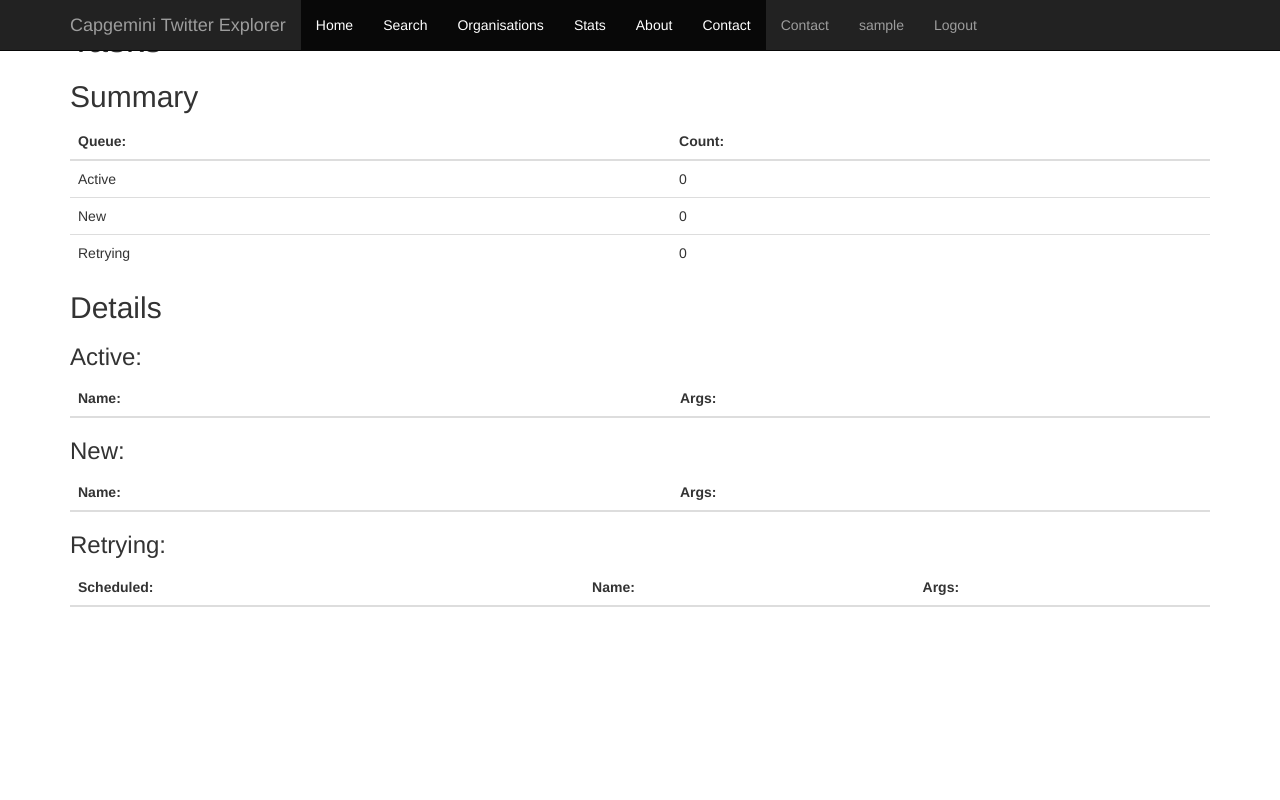
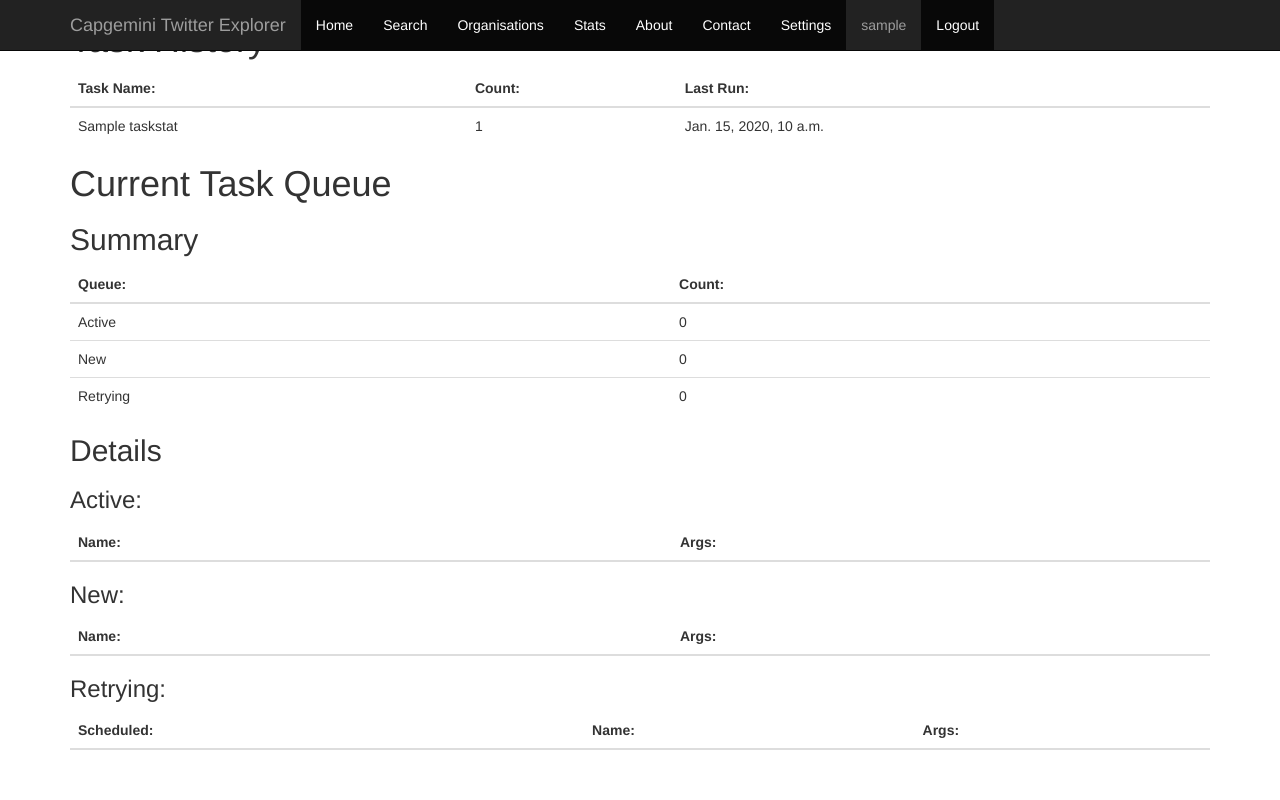
Before and after one commit to lbrown3142/twitter, a Django app: page /search/stats in a window 1280 px wide. Run offline with Django 3.2, Linux system fonts and the light colour scheme; a user stored in the database is signed in; tables that the repository leaves empty hold one stand-in row (values such as "Sample post"); data that the repository does not hold is empty; parts of the project's set-up code (start-up, migrations or seed data) failed here and were passed over; some libraries are stand-ins or nearby versions.

Commit message:
Added TaskStats table for recording task history data

```diff
--- a/follower_descriptions/admin.py
+++ b/follower_descriptions/admin.py
@@ -5,3 +5,4 @@ admin.site.register(models.University)
 admin.site.register(models.Graduate)
 admin.site.register(models.Comment)
 admin.site.register(models.Feedback)
+admin.site.register(models.TaskStats)
--- a/follower_descriptions/models.py
+++ b/follower_descriptions/models.py
@@ -39,17 +39,13 @@ class Feedback(models.Model):
     user = models.ForeignKey(User)
     description = models.CharField(max_length=4096, default='')
 
-
     def __str__(self):
         return self.description
 
-
-
-
-# Defunct - remove at some point
-class UniFollowers(models.Model):
-    university = models.ForeignKey(University)
-    graduate = models.ForeignKey(Graduate)
+class TaskStats(models.Model):
+    task_name = models.CharField(primary_key=True, max_length=64)
+    last_run = models.DateTimeField(blank=True, null=True)
+    count = models.BigIntegerField(default = 0)
 
     def __str__(self):
-        return self.university.uni_handle
+        return self.task_name
--- a/follower_descriptions/tasks.py
+++ b/follower_descriptions/tasks.py
@@ -1,7 +1,6 @@
 from __future__ import absolute_import
 import sys
 from datetime import datetime, timedelta
-
 from celery.schedules import crontab
 from celery.task import periodic_task
 
@@ -51,10 +50,13 @@ def task_periodic_refresh_all_follower_ids(self):
     for uni in universities:
         task_get_follower_ids.delay(uni.uni_handle)
 
+    update_task_stats('task_periodic_refresh_all_follower_ids')
 
 @app.task(bind=True)
 def task_get_follower_ids(self, uni_handle, cursor=-1):
     log('task_get_follower_ids ' + uni_handle + "...")
+    update_task_stats('task_get_follower_ids')
+
     try:
         try:
             university = models.University.objects.get(uni_handle=uni_handle)
@@ -103,6 +105,8 @@ def task_get_follower_ids(self, uni_handle, cursor=-1):
 
 @app.task(bind=True)
 def task_get_followers_data(self, id_list, uni_handle):
+    update_task_stats('task_get_followers_data')
+
     try:
         university = models.University.objects.get(uni_handle=uni_handle)
 
@@ -141,7 +145,7 @@ def task_get_followers_data(self, id_list, uni_handle):
 
 @app.task(bind=True)
 def task_upload_to_kibana(self, data):
-
+    update_task_stats('task_upload_to_kibana')
     retry = 2
     while retry > 0:
 
@@ -203,10 +207,22 @@ def hourly_updates():
 def daily_updates():
     log('TASK: daily_updates')
 
+
     # Refresh university followers
     task_periodic_refresh_all_follower_ids.delay()
+
 
 
 @periodic_task(run_every=(crontab(minute=0, hour=0, day_of_week='sunday')))
 def weekly_updates():
     log('TASK: weekly_updates')
+
+def update_task_stats(task_name):
+    try:
+        task = models.TaskStats.objects.get(task_name=task_name)
+    except models.TaskStats.DoesNotExist:
+        task = models.TaskStats(task_name=task_name)
+
+    task.count = task.count + 1
+    task.last_run = timezone.now()
+    task.save()
--- a/follower_descriptions/templates/follower_descriptions/stats.html
+++ b/follower_descriptions/templates/follower_descriptions/stats.html
@@ -2,7 +2,27 @@
 
 {% block content %}
 
-<h1>Tasks</h1>
+<h1>Task History</h1>
+<table class="table">
+    <thead>
+    <tr>
+        <th>Task Name:</th>
+        <th>Count:</th>
+        <th>Last Run:</th>
+    </tr>
+    </thead>
+    <tbody>
+    {% for task in task_stats %}
+        <tr>
+            <td>{{ task.task_name }}</td>
+            <td>{{ task.count }}</td>
+            <td>{{ task.last_run }}</td>
+        </tr>
+    {% endfor %}
+    </tbody>
+</table>
+
+<h1>Current Task Queue</h1>
 <h2>Summary</h2>
 
 <table class="table">
--- a/follower_descriptions/views.py
+++ b/follower_descriptions/views.py
@@ -120,6 +120,9 @@ def search_followers(request):
 
 def CeleryStats(request):
 
+    # Get TaskStats
+    task_stats = models.TaskStats.objects.all()
+
     i = inspect()
     active = i.active()
     scheduled = i.scheduled()
@@ -143,7 +146,8 @@ def CeleryStats(request):
         for queue in reserved:
             reserved_queues += reserved[queue]
 
-    context = { 'active_count':len(active_queues),
+    context = { 'task_stats': task_stats,
+                'active_count':len(active_queues),
                 'scheduled_count':len(scheduled_queues),
                 'reserved_count':len(reserved_queues),
                 'active':active_queues,
@@ -205,9 +209,11 @@ def test(request):
 
     return render(request, 'follower_descriptions/tests.html', context)
 
-def about(request):
+def settings(request):
+    return render(request, 'follower_descriptions/settings.html', {})
 
 
+def about(request):
     return render(request, 'follower_descriptions/about.html', {})
 
 def contact(request):
--- a/templates/base.html
+++ b/templates/base.html
@@ -51,14 +51,15 @@
             <li class="active"><a href="/about">About</a></li>
             <li class="active"><a href="/contact">Contact</a></li>
 
-
-            <li><a href="#contact">Contact</a></li>
+            {% if user.is_superuser %}
+               <li class="active"><a href="/settings">Settings</a></li>
+            {% endif %}
 
             {% if user.is_authenticated %}
               <li class="navbar-text">{{ user }}</li>
-              <li><a href="{% url 'logout' %}" >Logout</a></li>
+              <li class="active"><a href="{% url 'logout' %}" >Logout</a></li>
             {% else %}
-              <li><a href="{% url 'login' %}" >Login</a></li>
+              <li class="active"><a href="{% url 'login' %}" >Login</a></li>
             {% endif %}
 
 
--- a/twitter/urls.py
+++ b/twitter/urls.py
@@ -25,6 +25,7 @@ urlpatterns = [
     url(r'^$', RedirectView.as_view(url='search/'), ),
     url(r'^admin/', admin.site.urls),
     url(r'^search/', include('follower_descriptions.urls', namespace = 'follower_descriptions')),
+    url(r'^settings$', views.settings),
     url(r'^login$', django.contrib.auth.views.login, name='login'),
     url(r'^logout$', django.contrib.auth.views.logout, {'next_page': 'login'}, name='logout'),
     url(r'^about$', views.about),
```
Also changed, not shown: follower_descriptions/templates/follower_descriptions/settings.html (added, +8 -0 lines), follower_descriptions/migrations/0014_auto_20160418_1256.py (added), 1 other file.
